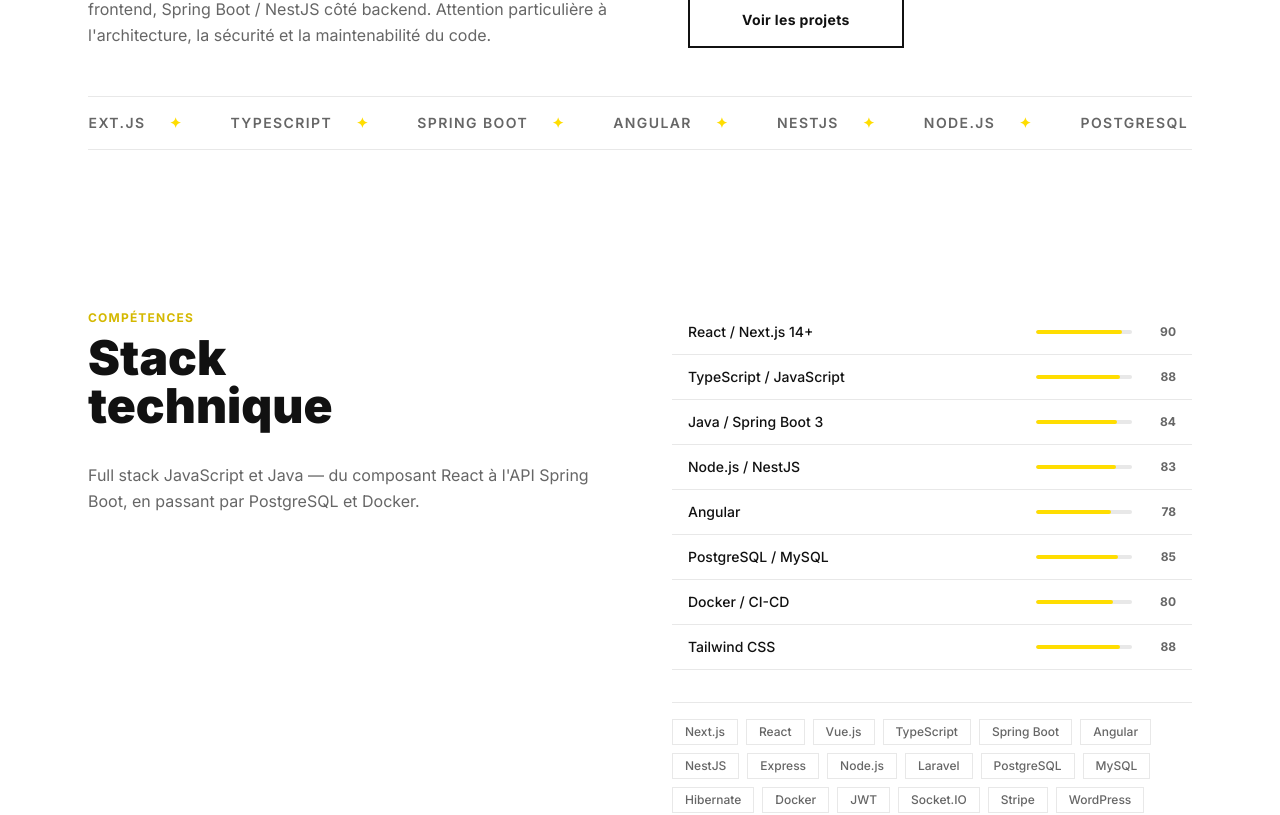
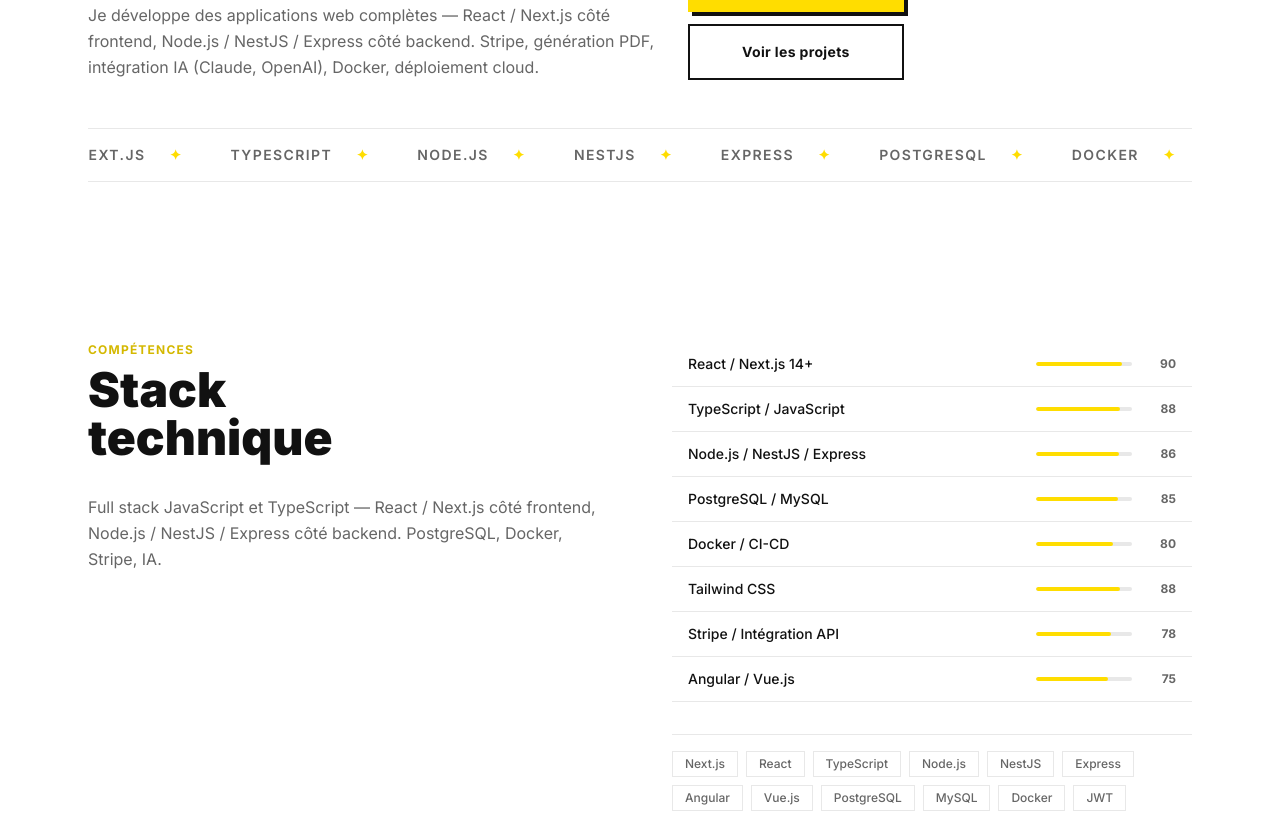
Before and after one commit to Bayane-max219/portfolio-webjs, a Next.js app: page / in a window 1280 px wide. Shown: the part 608-1423 px from the top of the page. Built offline with nearby package versions, Linux system fonts and the light colour scheme.

Commit message:
feat: align portfolio with JS-only CV — Node.js backend highlighted, Java removed

```diff
--- a/app/page.tsx
+++ b/app/page.tsx
@@ -6,12 +6,12 @@ import Image from "next/image";
 const stack = [
   { label: "React / Next.js 14+", level: 90 },
   { label: "TypeScript / JavaScript", level: 88 },
-  { label: "Java / Spring Boot 3", level: 84 },
-  { label: "Node.js / NestJS", level: 83 },
-  { label: "Angular", level: 78 },
+  { label: "Node.js / NestJS / Express", level: 86 },
   { label: "PostgreSQL / MySQL", level: 85 },
   { label: "Docker / CI-CD", level: 80 },
   { label: "Tailwind CSS", level: 88 },
+  { label: "Stripe / Intégration API", level: 78 },
+  { label: "Angular / Vue.js", level: 75 },
 ];
 
 const projets = [
@@ -91,15 +91,15 @@ const projets = [
 ];
 
 const tools = [
-  "Next.js", "React", "Vue.js", "TypeScript", "Spring Boot", "Angular",
-  "NestJS", "Express", "Node.js", "Laravel", "PostgreSQL", "MySQL",
-  "Hibernate", "Docker", "JWT", "Socket.IO", "Stripe", "WordPress",
+  "Next.js", "React", "TypeScript", "Node.js", "NestJS", "Express",
+  "Angular", "Vue.js", "PostgreSQL", "MySQL", "Docker", "JWT",
+  "Stripe", "pdf-lib", "Socket.IO", "Tailwind", "Railway", "Vercel",
 ];
 
 const marqueeItems = [
-  "React", "Next.js", "TypeScript", "Spring Boot", "Angular",
-  "NestJS", "Node.js", "PostgreSQL", "Docker", "JWT",
-  "Java", "Hibernate", "Tailwind CSS", "REST API",
+  "React", "Next.js", "TypeScript", "Node.js", "NestJS", "Express",
+  "PostgreSQL", "Docker", "Stripe", "JWT", "Socket.IO", "Tailwind CSS",
+  "Angular", "Vue.js", "REST API", "pdf-lib",
 ];
 
 function SkillRow({ label, level }: { label: string; level: number }) {
@@ -201,12 +201,12 @@ export default function Page() {
             <div className="flex flex-col sm:flex-row sm:items-end gap-8 mb-12">
               <div className="flex-1">
                 <h2 className="text-xl md:text-2xl font-bold text-ink-soft mb-4">
-                  Développeur Fullstack — JavaScript & Java
+                  Développeur Fullstack — React · Node.js · TypeScript
                 </h2>
                 <p className="text-base text-ink-muted max-w-xl leading-relaxed">
                   Je développe des applications web complètes — React / Next.js côté frontend,
-                  Spring Boot / NestJS côté backend. Attention particulière à l'architecture,
-                  la sécurité et la maintenabilité du code.
+                  Node.js / NestJS / Express côté backend. Stripe, génération PDF,
+                  intégration IA (Claude, OpenAI), Docker, déploiement cloud.
                 </p>
               </div>
               <div className="flex flex-col gap-3 shrink-0">
@@ -269,8 +269,8 @@ export default function Page() {
               technique
             </h2>
             <p className="text-ink-muted leading-relaxed">
-              Full stack JavaScript et Java — du composant React à l'API Spring Boot,
-              en passant par PostgreSQL et Docker.
+              Full stack JavaScript et TypeScript — React / Next.js côté frontend,
+              Node.js / NestJS / Express côté backend. PostgreSQL, Docker, Stripe, IA.
             </p>
           </div>
           <div>
```
